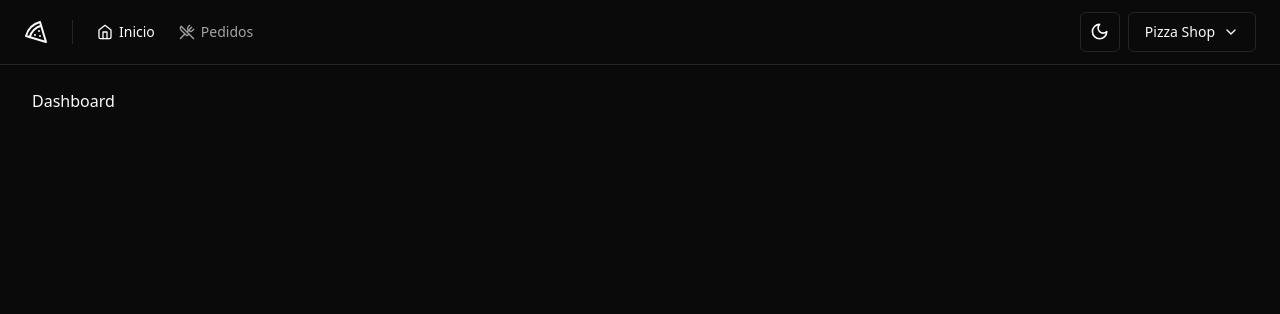
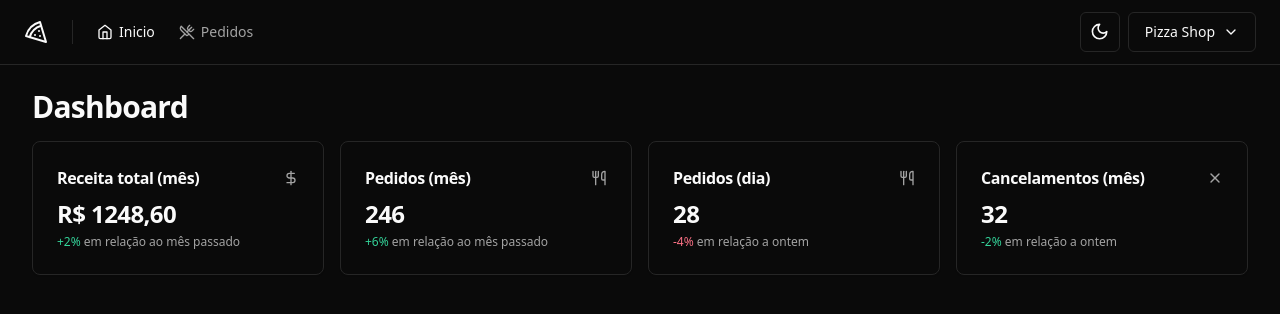
Before and after one commit to marcoscuomo/ignite-pizzashop-web, a React (Vite) app: page / in a window 1280 px wide. Shown: the top 314 px of the page. Built offline with nearby package versions, Linux system fonts and the light colour scheme.

Commit message:
Pagina? Dashboard

```diff
--- a/src/pages/app/dashboard.tsx
+++ /dev/null
@@ -1,10 +0,0 @@
-import { Helmet } from 'react-helmet-async'
-
-export function Dashboard() {
-  return (
-    <>
-      <Helmet title="Dashboard" />
-      <h1>Dashboard</h1>
-    </>
-  )
-}
--- /dev/null
+++ b/src/pages/app/dashboard/dashboard.tsx
@@ -0,0 +1,24 @@
+import { Helmet } from 'react-helmet-async'
+
+import { DaysOrdersAmountCard } from './day-orders-amount-card'
+import { MonthCanceledOrdersAmountCard } from './month-canceled-orders-amount-card'
+import { MonthOrdersAmountCard } from './month-orders-amount-card'
+import { MonthRevenueCard } from './month-revenue-card'
+
+export function Dashboard() {
+  return (
+    <>
+      <Helmet title="Dashboard" />
+      <div className="flex flex-col gap-4">
+        <h1 className="text-3xl font-bold tracking-tight">Dashboard</h1>
+
+        <div className="grid grid-cols-4 gap-4">
+          <MonthRevenueCard />
+          <MonthOrdersAmountCard />
+          <DaysOrdersAmountCard />
+          <MonthCanceledOrdersAmountCard />
+        </div>
+      </div>
+    </>
+  )
+}
--- /dev/null
+++ b/src/pages/app/dashboard/day-orders-amount-card.tsx
@@ -0,0 +1,21 @@
+import { Utensils } from 'lucide-react'
+
+import { Card, CardContent, CardHeader, CardTitle } from '@/components/ui/card'
+
+export function DaysOrdersAmountCard() {
+  return (
+    <Card>
+      <CardHeader className="flex-row items-center justify-between space-y-0 pb-2">
+        <CardTitle className="text-base font-semibold">Pedidos (dia)</CardTitle>
+        <Utensils className="h-4 w-4 text-muted-foreground" />
+      </CardHeader>
+      <CardContent className="space-y-1">
+        <span className="text-2xl font-bold tracking-tight">28</span>
+        <p className="text-xs text-muted-foreground">
+          <span className="text-rose-500 dark:text-rose-400">-4%</span> em
+          relação a ontem
+        </p>
+      </CardContent>
+    </Card>
+  )
+}
--- /dev/null
+++ b/src/pages/app/dashboard/month-canceled-orders-amount-card.tsx
@@ -0,0 +1,23 @@
+import { X } from 'lucide-react'
+
+import { Card, CardContent, CardHeader, CardTitle } from '@/components/ui/card'
+
+export function MonthCanceledOrdersAmountCard() {
+  return (
+    <Card>
+      <CardHeader className="flex-row items-center justify-between space-y-0 pb-2">
+        <CardTitle className="text-base font-semibold">
+          Cancelamentos (mês)
+        </CardTitle>
+        <X className="h-4 w-4 text-muted-foreground" />
+      </CardHeader>
+      <CardContent className="space-y-1">
+        <span className="text-2xl font-bold tracking-tight">32</span>
+        <p className="text-xs text-muted-foreground">
+          <span className="text-emerald-500 dark:text-emerald-400">-2%</span> em
+          relação a ontem
+        </p>
+      </CardContent>
+    </Card>
+  )
+}
--- /dev/null
+++ b/src/pages/app/dashboard/month-orders-amount-card.tsx
@@ -0,0 +1,21 @@
+import { Utensils } from 'lucide-react'
+
+import { Card, CardContent, CardHeader, CardTitle } from '@/components/ui/card'
+
+export function MonthOrdersAmountCard() {
+  return (
+    <Card>
+      <CardHeader className="flex-row items-center justify-between space-y-0 pb-2">
+        <CardTitle className="text-base font-semibold">Pedidos (mês)</CardTitle>
+        <Utensils className="h-4 w-4 text-muted-foreground" />
+      </CardHeader>
+      <CardContent className="space-y-1">
+        <span className="text-2xl font-bold tracking-tight">246</span>
+        <p className="text-xs text-muted-foreground">
+          <span className="text-emerald-500 dark:text-emerald-400">+6%</span> em
+          relação ao mês passado
+        </p>
+      </CardContent>
+    </Card>
+  )
+}
--- /dev/null
+++ b/src/pages/app/dashboard/month-revenue-card.tsx
@@ -0,0 +1,23 @@
+import { DollarSign } from 'lucide-react'
+
+import { Card, CardContent, CardHeader, CardTitle } from '@/components/ui/card'
+
+export function MonthRevenueCard() {
+  return (
+    <Card>
+      <CardHeader className="flex-row items-center justify-between space-y-0 pb-2">
+        <CardTitle className="text-base font-semibold">
+          Receita total (mês)
+        </CardTitle>
+        <DollarSign className="h-4 w-4 text-muted-foreground" />
+      </CardHeader>
+      <CardContent className="space-y-1">
+        <span className="text-2xl font-bold tracking-tight">R$ 1248,60</span>
+        <p className="text-xs text-muted-foreground">
+          <span className="text-emerald-500 dark:text-emerald-400">+2%</span> em
+          relação ao mês passado
+        </p>
+      </CardContent>
+    </Card>
+  )
+}
--- a/src/routes.tsx
+++ b/src/routes.tsx
@@ -2,7 +2,7 @@ import { createBrowserRouter } from 'react-router-dom'
 
 import { AppLayout } from './pages/_layouts/app'
 import { AuthLayout } from './pages/_layouts/auth'
-import { Dashboard } from './pages/app/dashboard'
+import { Dashboard } from './pages/app/dashboard/dashboard'
 import { Orders } from './pages/app/orders/orders'
 import { SignIn } from './pages/auth/sign-in'
 import { SignUp } from './pages/auth/sign-up'
```
